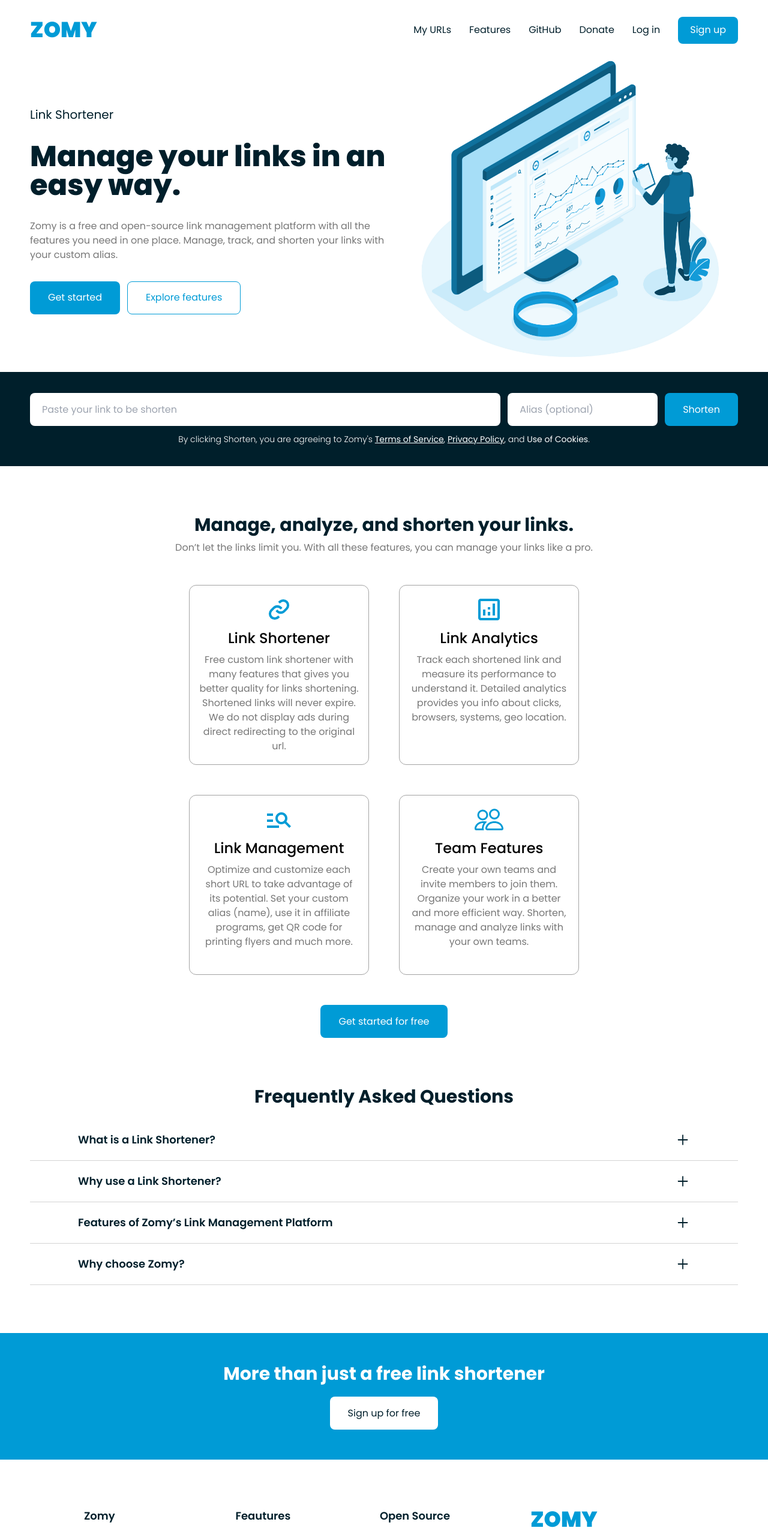
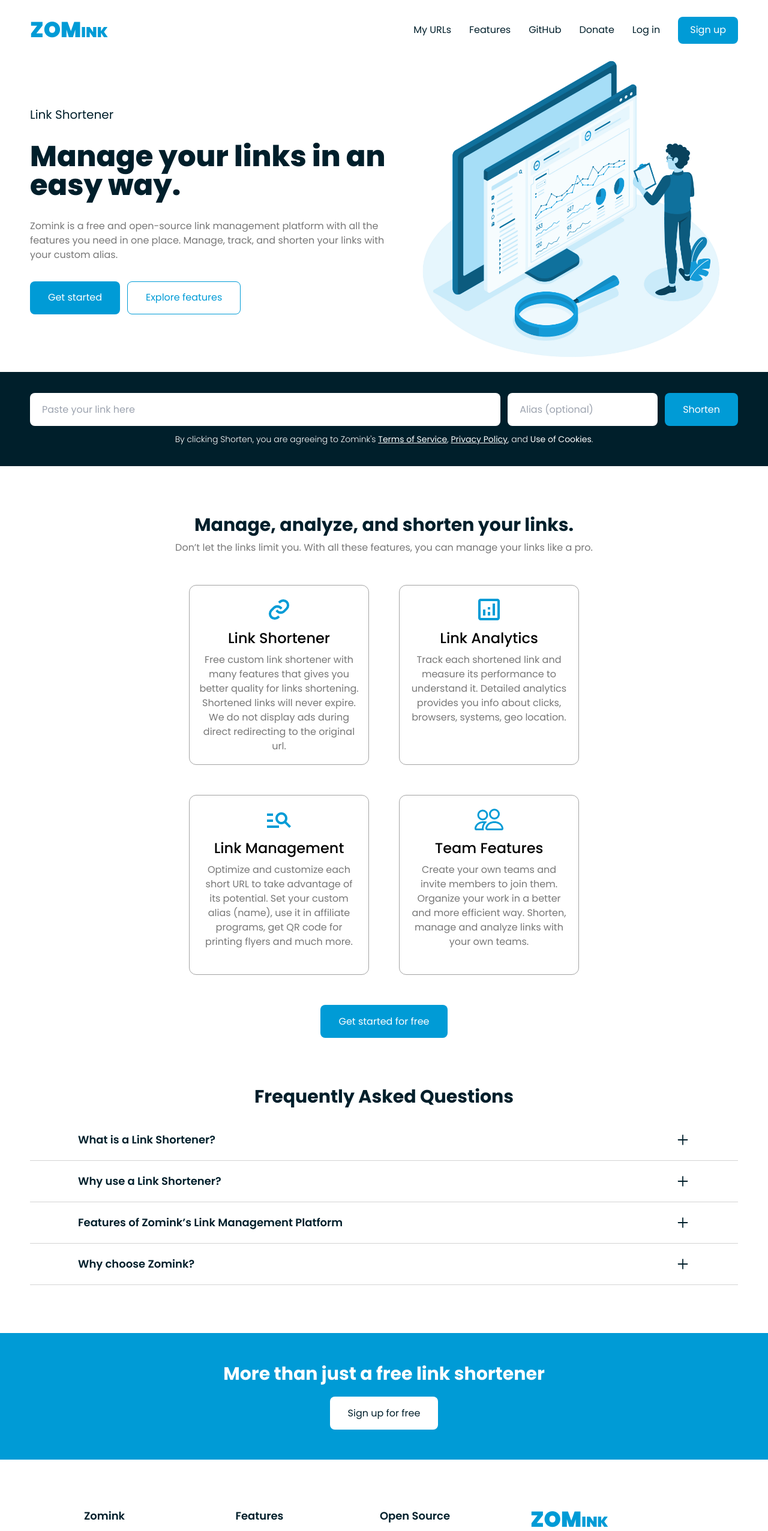
Before and after one commit to zomeru/zomink, a Next.js app: page / in a window 1280 px wide. Shown: the top 2552 px of the page at 60% size. Built offline with nearby package versions, Linux system fonts and the light colour scheme.

Commit message:
Some tweaks

```diff
--- a/next-seo-config.js
+++ b/next-seo-config.js
@@ -1,26 +1,27 @@
-const description =
-  'Zomy is a free and open-source link management platform with all the features you need in one place. Manage, track, and shorten your links with your custom alias.';
+import { APP_NAME } from '@/components/constants';
+
+const description = `${APP_NAME} is a free and open-source link management platform with all the features you need in one place. Manage, track, and shorten your links with your custom alias.`;
 
 const imgUrl = ''; // TODO: add image
 
 export default {
-  title: 'Zomy - Free Link Shortener',
+  title: `${APP_NAME} - Free Link Shortener`,
   description,
   openGraph: {
     type: 'website',
-    url: 'https://zomy.ink',
-    title: 'Zomy - Free Link Shortener',
+    url: 'https://zom.ink',
+    title: `${APP_NAME} - Free Link Shortener`,
     description,
     images: [
       {
         url: imgUrl,
         width: 1400,
         height: 800,
-        alt: 'Zomy - Free Link Shortener',
+        alt: `${APP_NAME} - Free Link Shortener`,
         type: 'image/png',
       },
     ],
-    site_name: 'Zomy - Free Link Shortener',
+    site_name: `${APP_NAME} - Free Link Shortener`,
   },
   twitter: {
     cardType: 'summary_large_image',
--- a/package.json
+++ b/package.json
@@ -1,5 +1,5 @@
 {
-  "name": "zomy-v2",
+  "name": "Zomink",
   "version": "0.1.0",
   "private": true,
   "scripts": {
--- a/src/components/Footer/index.tsx
+++ b/src/components/Footer/index.tsx
@@ -2,6 +2,7 @@
 import Link from 'next/link';
 
 import { APP_NAME, FOOTER_LINKS, FOOTER_SOCIALS } from '../constants';
+import Logo from '../Logo';
 
 const Footer = () => {
   return (
@@ -34,9 +35,7 @@
           </div>
         ))}
         <div>
-          <div className='text-4xl font-black uppercase text-primary-200'>
-            {APP_NAME}
-          </div>
+          <Logo />
           <div className='text-infoText'>
             <h1>&copy; 2022 | {APP_NAME}</h1>
             <h2>Free Custom Link Shortener</h2>
@@ -54,7 +53,7 @@
                     style={{
                       fontSize: `${index * 4 + 40}px`,
                     }}
-                    className="text-infoText transition-all duration-300 ease-in-out hover:text-primary-200"
+                    className='text-infoText transition-all duration-300 ease-in-out hover:text-primary-200'
                   />
                 </a>
               ))}
--- /dev/null
+++ b/src/components/Logo/index.tsx
@@ -0,0 +1,14 @@
+import React from 'react';
+
+import { APP_NAME_LOGO } from '../constants';
+
+const Logo = () => {
+  return (
+    <h1 className='font-black uppercase text-primary-200'>
+      <span className='text-4xl'>{APP_NAME_LOGO.name}</span>
+      <span className='text-2xl'>{APP_NAME_LOGO.domain}</span>
+    </h1>
+  );
+};
+
+export default Logo;
--- a/src/components/Navbar/index.tsx
+++ b/src/components/Navbar/index.tsx
@@ -2,7 +2,8 @@
 import Link from 'next/link';
 import { useRouter } from 'next/router';
 
-import { APP_NAME, NAV_LINKS } from '../constants';
+import { NAV_LINKS } from '../constants';
+import Logo from '../Logo';
 
 const Navbar = () => {
   const { push } = useRouter();
@@ -12,9 +13,7 @@
       <nav className='max-width  flex h-[100px] w-full items-center justify-between text-primary-500'>
         <Link href='/' passHref>
           <a href='/'>
-            <h1 className='text-4xl font-black uppercase text-primary-200'>
-              {APP_NAME}
-            </h1>
+            <Logo />
           </a>
         </Link>
         <div className='flex items-center space-x-[30px]'>
--- a/src/components/_pages/landing/Hero/index.tsx
+++ b/src/components/_pages/landing/Hero/index.tsx
@@ -1,6 +1,8 @@
 import React from 'react';
 import Image from 'next/image';
 import { useRouter } from 'next/router';
+
+import { APP_NAME } from '@/components/constants';
 
 const HERO_IMAGE = '/assets/images/hero_image.png';
 
@@ -18,8 +20,8 @@
               Manage your links in an easy way.
             </h2>
             <h3 className='text-infoText'>
-              Zomy is a free and open-source link management platform with all
-              the features you need in one place. Manage, track, and shorten
+              {APP_NAME} is a free and open-source link management platform with
+              all the features you need in one place. Manage, track, and shorten
               your links with your custom alias.
             </h3>
             <div className='space-x-3'>
@@ -44,7 +46,7 @@
               src={HERO_IMAGE}
               layout='fill'
               objectFit='contain'
-              alt='Zomy - Hero Analytics Image'
+              alt={`${APP_NAME} - Hero Analytics Image`}
             />
           </div>
         </div>
--- a/src/components/_pages/landing/ShortenField/index.tsx
+++ b/src/components/_pages/landing/ShortenField/index.tsx
@@ -1,6 +1,8 @@
 import React, { useState } from 'react';
 import Link from 'next/link';
 import NProgress from 'nprogress';
+
+import { APP_NAME } from '@/components/constants';
 
 const ShortenField = () => {
   const [link, setLink] = useState('');
@@ -45,7 +47,7 @@
           <input
             type='text'
             className='w-full rounded-lg px-5 outline-none'
-            placeholder='Paste your link to be shorten'
+            placeholder='Paste your link here'
             value={link}
             onChange={(e) => setLink(e.target.value)}
           />
@@ -61,7 +63,7 @@
           </button>
         </div>
         <p className='text-center text-sm font-light text-white'>
-          By clicking Shorten, you are agreeing to Zomy&apos;s{' '}
+          By clicking Shorten, you are agreeing to {APP_NAME}&apos;s{' '}
           <strong>
             <Link href='/pages/terms-of-service'>
               <a className='simple-links underline hover:text-primary-100'>
--- a/src/components/constants.ts
+++ b/src/components/constants.ts
@@ -4,7 +4,12 @@
 import { AiFillInstagram } from 'react-icons/ai';
 import { FaDiscord, FaFacebookSquare } from 'react-icons/fa';
 
-export const APP_NAME = 'Zomy';
+export const APP_NAME = 'Zomink';
+
+export const APP_NAME_LOGO = {
+  name: 'Zom',
+  domain: 'ink',
+};
 
 export const NAV_LINKS = [
   {
@@ -78,8 +83,8 @@
         text: 'Link shorteners work by transforming any long URL into a shorter, more readable link. When a user clicks the shortened version, they’re automatically forwarded to the destination URL.',
       },
       {
-        text: 'Think of a short URL as a more descriptive and memorable nickname for your long webpage address. You can, for example, use a short URL like zomy.ink/SomeArticle so people will have a good idea about where your link will lead before they click it.',
-        coloredText: 'zomy.ink/SomeArticle',
+        text: 'Think of a short URL as a more descriptive and memorable nickname for your long webpage address. You can, for example, use a short URL like zom.ink/SomeArticle so people will have a good idea about where your link will lead before they click it.',
+        coloredText: 'zom.ink/SomeArticle',
       },
       {
         text: 'If you’re contributing content to the online world, you need a link shortener.',
@@ -100,13 +105,13 @@
         text: 'If you’re a student, you need a link shortener to make sure your online class room links are easy to remember and easy to share with your classmates.',
       },
       {
-        text: 'Zomy is a free link shortener that works for everyone.',
+        text: `${APP_NAME} is a free link shortener that works for everyone.`,
       },
     ],
   },
   {
     id: 'question#3',
-    question: 'Features of Zomy’s Link Management Platform',
+    question: `Features of ${APP_NAME}’s Link Management Platform`,
     answer: [
       {
         text: 'If you’re looking to shorten just a link or two, you can use our link shortener service without registering an account.',
@@ -121,10 +126,10 @@
   },
   {
     id: 'question#4',
-    question: 'Why choose Zomy?',
+    question: `Why choose ${APP_NAME}?`,
     answer: [
       {
-        text: 'Zomy is a FREE link management platform that works for everyone.',
+        text: `${APP_NAME} is a FREE link management platform that works for everyone.`,
       },
       {
         text: 'Create an account to get started for FREE.',
@@ -146,7 +151,7 @@
 
 export const FOOTER_LINKS: IFOOTER[] = [
   {
-    title: 'Zomy',
+    title: APP_NAME,
     links: [
       {
         name: 'About',
@@ -171,7 +176,7 @@
     ],
   },
   {
-    title: 'Feautures',
+    title: 'Features',
     links: [
       {
         name: 'Link Shortener',
@@ -206,12 +211,12 @@
       },
       {
         name: 'Bug Report',
-        link: 'https://github.com/zomeru/zomy-client/issues/new',
+        link: 'https://github.com/zomeru/zomink-client/issues/new',
         isNewTab: true,
       },
       {
         name: 'Feature Request',
-        link: 'https://github.com/zomeru/zomy-client/issues/new',
+        link: 'https://github.com/zomeru/zomink-client/issues/new',
         isNewTab: true,
       },
     ],
--- a/src/components/index.ts
+++ b/src/components/index.ts
@@ -1,3 +1,4 @@
 export { default as Layout } from './Layout';
 export { default as Navbar } from './Navbar';
 export { default as Footer } from './Footer';
+export { default as Logo } from './Logo';
--- a/src/pages/api/hello.ts
+++ b/src/pages/api/hello.ts
@@ -1,5 +1,7 @@
 // Next.js API route support: https://nextjs.org/docs/api-routes/introduction
 import type { NextApiRequest, NextApiResponse } from 'next';
+
+import { APP_NAME } from '@/components/constants';
 
 type Data = {
   name: string;
@@ -9,5 +11,5 @@
   req: NextApiRequest,
   res: NextApiResponse<Data>
 ) {
-  res.status(200).json({ name: 'Zomy - Free Link Shortener' });
+  res.status(200).json({ name: `${APP_NAME} - Free Link Shortener` });
 }
```
Also changed, not shown: 1 other file (tests, documents, lock files or other folders).
